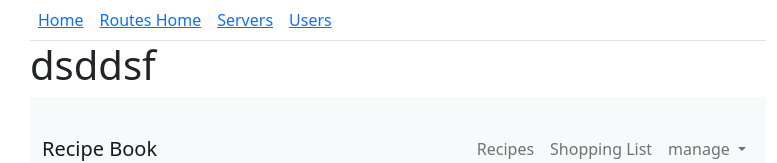
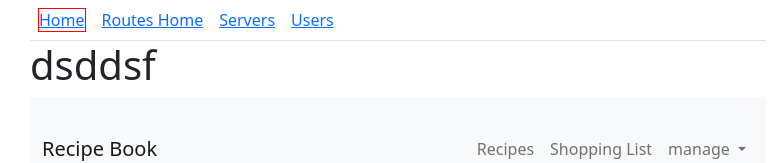
Before and after one commit to chandra10207/Angular-Recipe-Book, an Angular app: page / in a window 1280 px wide. Shown: the top 163 px of the page, without its empty margins (52-829 px from the left). Built offline with nearby package versions, Linux system fonts and the light colour scheme.

Commit message:
Styling Active Router Links

```diff
--- a/src/app/routing/routing.component.html
+++ b/src/app/routing/routing.component.html
@@ -2,10 +2,19 @@
   <div class="row">
     <div class="col-xs-12 col-sm-10 col-md-8 col-sm-offset-1 col-md-offset-2">
       <ul class="nav nav-tabs">
-        <li class="nav-item p-2 active" role="presentation"><a routerLink="/">Home</a></li>
-        <li class="nav-item p-2" role="presentation"><a routerLink="routes">Routes Home</a></li>
-        <li class="nav-item p-2" role="presentation"><a routerLink="servers">Servers</a></li>
-        <li class="nav-item p-2 " role="presentation"><a [routerLink]="['users']">Users</a></li>
+        <li class="nav-item p-2 active" role="presentation"
+            routerLinkActive="active"
+            [routerLinkActiveOptions]="{exact: true}"
+        ><a routerLink="/">Home</a></li>
+        <li class="nav-item p-2" role="presentation"
+            routerLinkActive="active"
+        ><a routerLink="routes">Routes Home</a></li>
+        <li class="nav-item p-2" role="presentation"
+            routerLinkActive="active"
+        ><a routerLink="servers">Servers</a></li>
+        <li class="nav-item p-2 " role="presentation"
+            routerLinkActive="active"
+        ><a [routerLink]="['users']">Users</a></li>
       </ul>
     </div>
   </div>
--- a/src/app/routing/routing.component.scss
+++ b/src/app/routing/routing.component.scss
@@ -0,0 +1,4 @@
+li.active a{
+  colour:red;
+  border: 1px solid red;
+}
```
